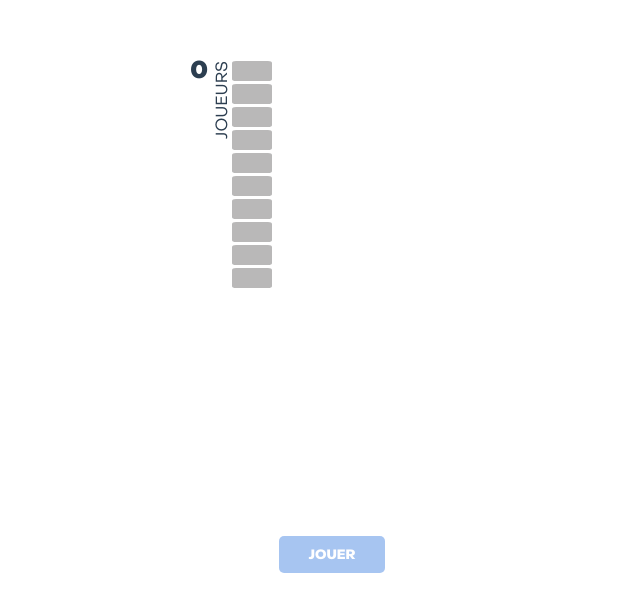
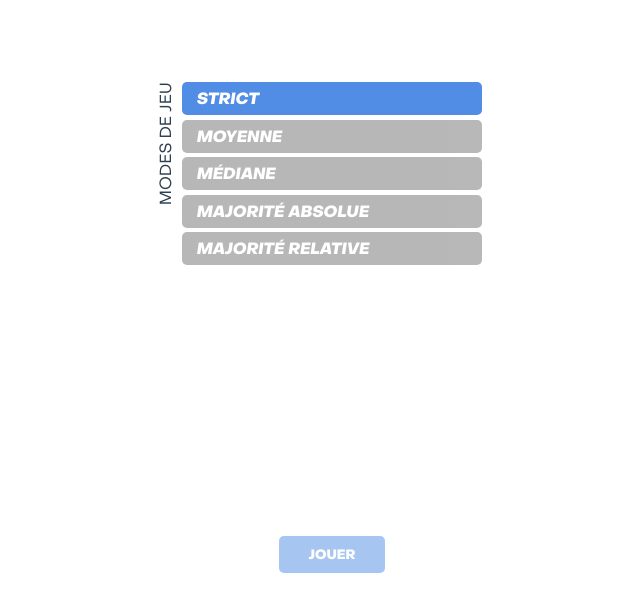
Before and after one commit to MattGuil/CAPI, a Vue app in the folder Sources/front_capi/: page / in a window 1280 px wide. Shown: the part 184-796 px from the top of the page, without its empty margins (308-948 px from the left). Built offline with nearby package versions, Linux system fonts and the light colour scheme.

Commit message:
création du composant SelecteurModeJeu

```diff
--- a/Sources/front_capi/src/App.vue
+++ b/Sources/front_capi/src/App.vue
@@ -1,21 +1,26 @@
 <template>
-  <Jauge ref="SelecteurNbJoueurs"/>
-  <button id="playButton" @click="printPlayers">JOUER</button>
+  <SlcModeJeu ref="SelecteurModeJeu"/>
+  <button id="playButton" @click="printMode">JOUER</button>
 </template>
 
 <script>
 // import Cartes from './components/Cartes.vue'
-import Jauge from './components/SelecteurNbJoueurs.vue'
+// import SlcNbJoueurs from './components/SelecteurNbJoueurs.vue'
+import SlcModeJeu from './components/SelecteurModeJeu.vue'
 
 export default {
   name: 'App',
   components: {
     // Cartes,
-    Jauge
+    // SlcNbJoueurs,
+    SlcModeJeu,
   },
   methods: {
     printPlayers() {
       console.log(JSON.parse(this.$refs.SelecteurNbJoueurs.generateJSON()));
+    },
+    printMode() {
+      console.log(JSON.parse(this.$refs.SelecteurModeJeu.generateJSON()));
     },
   }
 }
--- /dev/null
+++ b/Sources/front_capi/src/components/SelecteurModeJeu.vue
@@ -0,0 +1,94 @@
+<template>
+    <div id="container">
+        <div>
+            <p id="nbJoueurs-label">MODES DE JEU</p>
+            <div
+                v-for="(mode, index) in modes"
+                :key="index"
+                class="mode"
+                :class="{ selected: selectedMode === index }"
+                @click="selectMode(index)"
+            >
+                {{ mode.toLocaleUpperCase() }}
+            </div>
+        </div>
+    </div>
+</template>
+
+<script>
+export default {
+    name: 'SelecteurModeJeuVue',
+    data() {
+        return {
+            modes : [
+                "strict",
+                "moyenne",
+                "médiane",
+                "majorité absolue",
+                "majorité relative",
+            ],
+            selectedMode: 0,
+        };
+    },
+    methods: {
+        selectMode(index) {
+            this.selectedMode = index;
+        },
+        generateJSON() {
+            const jsonData = {
+                modeJeu: this.modes[this.selectedMode],
+            };
+            return JSON.stringify(jsonData);
+        }
+    },
+}
+</script>
+
+<style scoped>
+
+#container {
+    display: flex;
+    height: 90vh;
+    justify-content: center;
+    align-items: center;
+}
+
+#container > div {
+    width: 300px;
+    position: relative;
+}
+
+p {
+    position: absolute;
+    font-family: ObjectSans-Regular;
+    width: fit-content;
+    transform-origin: 100% 100%;
+    transform: translate(-105%, -100%) rotate(-90deg);
+}
+
+.mode {
+    cursor: pointer;
+    background-color: #333030;
+    opacity: .34;
+    color: white;
+    text-align: left;
+    font-family: ObjectSans-HeavySlanted;
+    margin-bottom: 1.5%;
+    padding: 2% 5%;
+    border-radius: 5px;
+}
+
+.mode:hover {
+    opacity: .5;
+}
+
+.mode.selected:hover {
+    opacity: 1;
+}
+
+.selected {
+    background-color: #518CE5;
+    opacity: 1;
+}
+
+</style>
```
